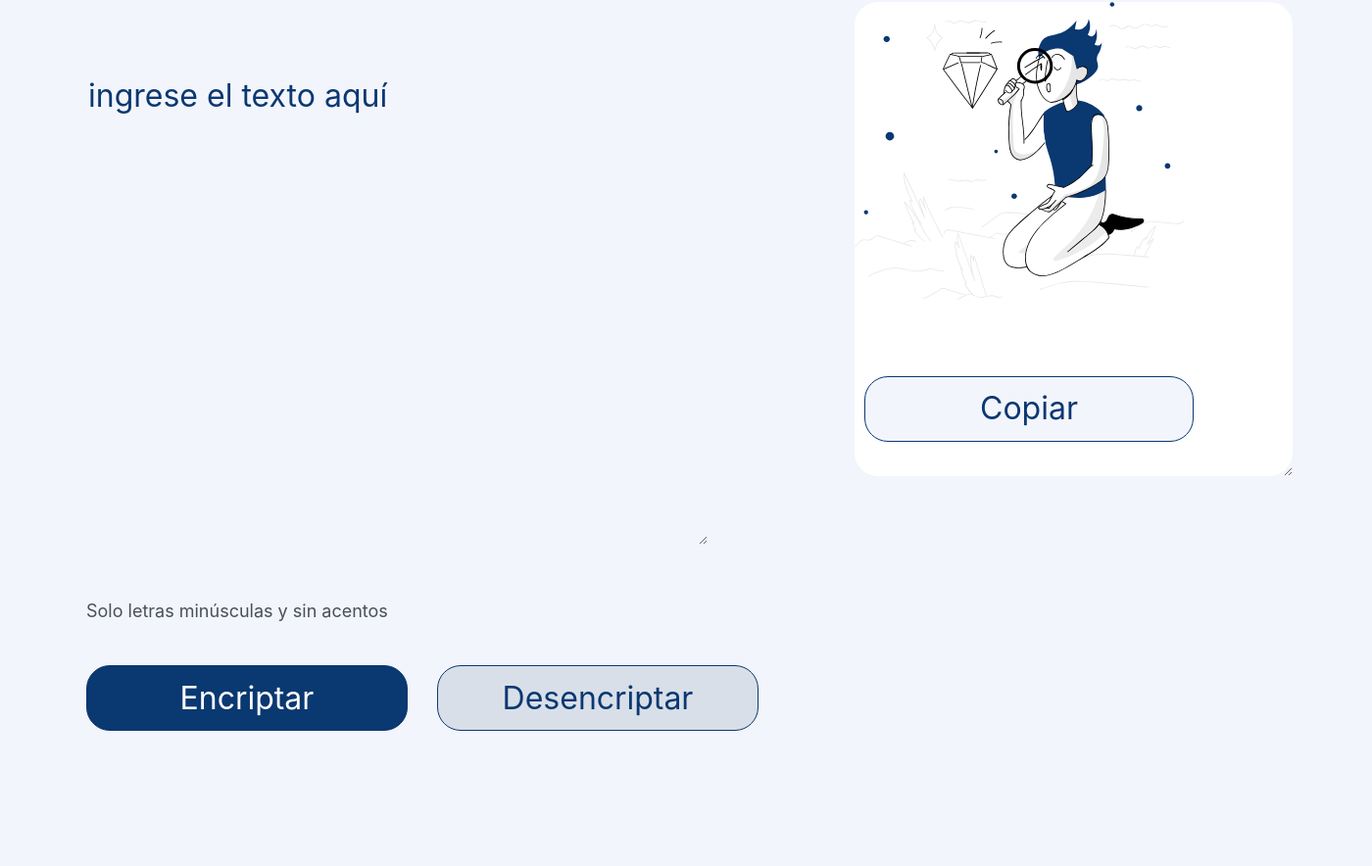
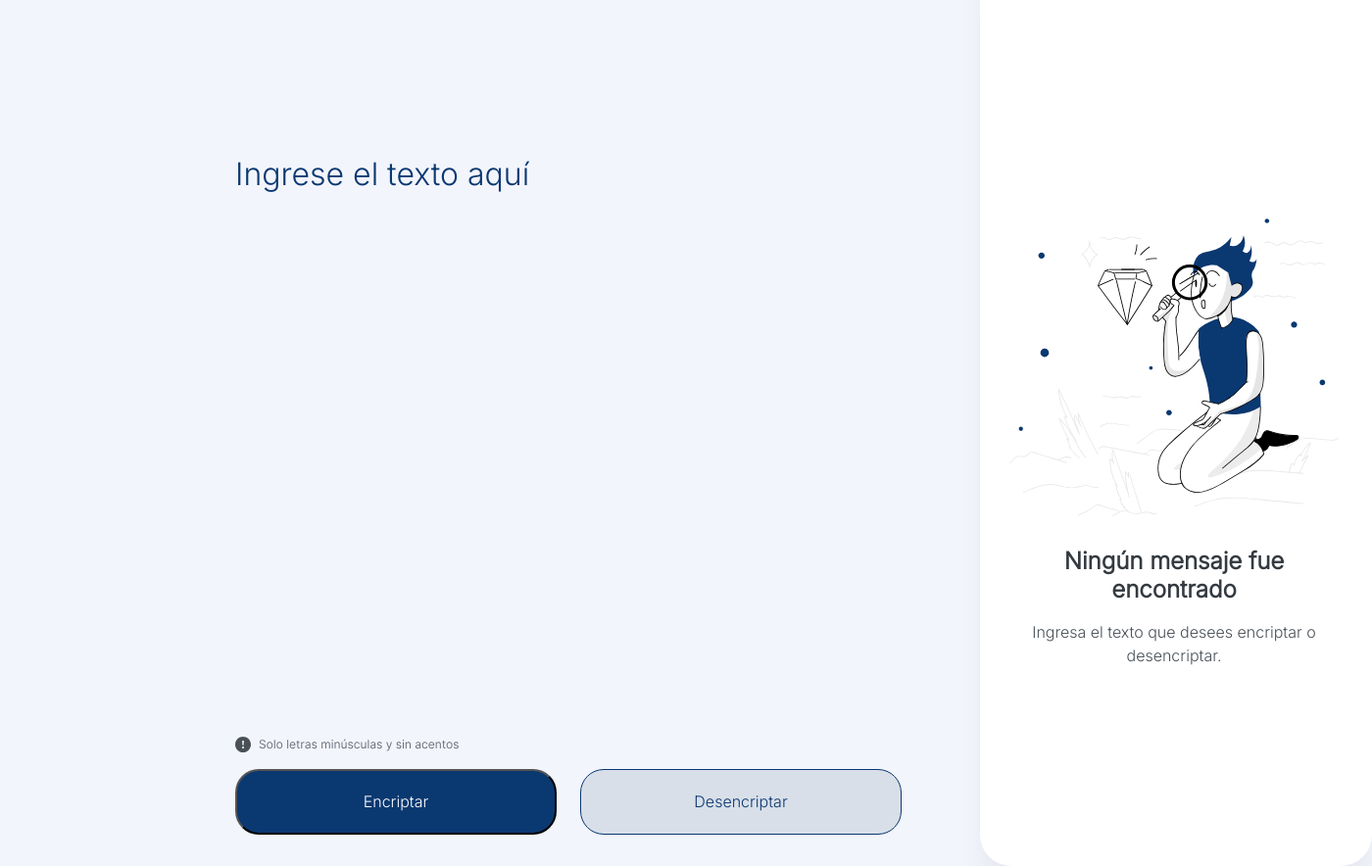
Before and after one commit to iHectorU/encriptador, a plain HTML site: page index.html in a window 1280 px wide. Shown: the part 100-984 px from the top of the page at 98% size, 1400 px wide, since content can reach past the window. Before the commit the page ends 926 px from the top, so only its background shows below. Drawn offline with Linux system fonts and the light colour scheme.

Commit message:
Actualización de archivos index y estilos

```diff
--- a/css/estilos.css
+++ b/css/estilos.css
@@ -1,94 +1,180 @@
 * {
+    margin: 0;
+    padding: 0;
+    /* background: #F3F5FC; */
+}
+
+body {
     background: #F3F5FC;
+}
+
+.logo {
+    margin-top: 40px;
+    margin-left: 40px;
+
+}
+
+.contenedor {
+    display: flex;
+}
+
+.textoIngresado {
+    width: 577px;
+    height: 48px;
+    margin-top: 168px;
+    margin-left: 240px;
+    position: absolute;
+    border: none;
+    background: none;
+}
+
+input::placeholder {
+    color: #0A3871;
     font-family: 'Inter';
+    font-style: normal;
     font-weight: 400;
     font-size: 32px;
     line-height: 150%;
 }
 
-.logo {
-     padding-top: 10px;
-     margin-left: 10px;
-     width: 10%;
-}
+.advertencia {
+    display: flex;
+    flex-direction: row;
+    align-items: center;
+    padding: 0px;
+    gap: 8px;
 
-main {
-    display: flex;
-    margin-bottom: 80px;
-    margin-left: 80px;
-}
+    position: absolute;
+    width: 229px;
+    height: 18px;
+    left: 240px;
+    top: 851px;
 
-.text-area {
-    border: none;
-    color: #0a3871;
-    margin-top: 90px;
-    text-transform: lowercase;
-}
-
-::placeholder {
-    color: #0a3871;
-}
-
-.text-area:focus {
-    outline: none;
-}
-
-.mensaje {
-    background: #FFFFFF;
-    background-image: url("../imagenes/Muñeco.svg");
-    background-repeat: no-repeat;
-    border: none;
-    border-radius: 24px;
-    color: #0a3871;
-    margin-left: 98px;
-    margin-top: 20px;
-    padding-left: 20px;
-    position: fixed;
-}
-
-.mensaje:focus {
-    outline: none;
 }
 
 .botones {
     display: flex;
-    margin-top: 18px;
+    flex-direction: row;
+    align-items: flex-start;
+    padding: 0px;
+    gap: 24px;
+
+    position: absolute;
+    width: 680px;
+    height: 67px;
+    left: 240px;
+    top: 885px;
+
 }
 
-.btn-encriptar {
-    background-color: #0a3871;
-    border: 1px solid #0a3871;
+.boton-encriptar {
+    width: 328px;
+    height: 67px;
+
+    background: #0A3871;
     border-radius: 24px;
+    text-align: center;
+
+    flex: none;
+    order: 0;
+    flex-grow: 0;
+
     color: #FFFFFF;
-    cursor: pointer;
-    height: 67px;
-    width: 328px;
+    font-family: 'Inter';
+    font-style: normal;
+    font-weight: 400;
+    font-size: 16px;
+    line-height: 19px;
+    text-align: center;
+
 }
 
-.btn-desencriptar {
-    background: #d8dfe8;
-    border: 1px solid #0a3871;
+.boton-desencriptar {
+    width: 328px;
+    height: 67px;
+
+    background: #D8DFE8;
+    border: 1px solid #0A3871;
     border-radius: 24px;
-    color: #0a3871;
-    cursor: pointer;
-    height: 67px;
-    margin-left: 30px;
-    width: 328px;
+
+    color: #0A3871;
+    font-family: 'Inter';
+    font-style: normal;
+    font-weight: 400;
+    font-size: 16px;
+    line-height: 19px;
+    text-align: center;
 }
 
-.btn-copiar {
-    border: 1px solid #0a3871;
-    border-radius: 24px;
-    color: #0a3871;
-    cursor: pointer;
-    height: 67px;
-    margin-left: 108px;
-    margin-top: 402px;
+.rectangulo {
+    position: absolute;
+    width: 400px;
+    height: 944px;
+    left: 1000px;
+    top: 40px;
+    background: #FFFFFF;
+    box-shadow: 0px 24px 32px -8px rgba(0, 0, 0, 0.08);
+    border-radius: 32px;
+}
+
+.muñeco {
     position: absolute;
     width: 336px;
+    height: 304px;
+    left: 30px;
+    top: 283px;
+    background: none;
 }
 
-.info {
+.cajaTextos {
+    display: flex;
+    flex-direction: column;
+    align-items: flex-start;
+    padding: 0px;
+    gap: 16px;
+
+    position: absolute;
+    width: 336px;
+    height: 122px;
+    left: 30px;
+    top: 619px;
+    background: none;
+}
+
+.texto1 {
+    width: 336px;
+    height: 58px;
+
+    font-family: 'Inter';
+    font-style: normal;
+    font-weight: 700;
+    font-size: 24px;
+    line-height: 120%;
+
+    text-align: center;
+    color: #343A40;
+
+    flex: none;
+    order: 0;
+    align-self: stretch;
+    flex-grow: 0;
+}
+
+.texto2 {
+    width: 336px;
+    height: 48px;
+
+    font-family: 'Inter';
+    font-style: normal;
+    font-weight: 400;
+    font-size: 16px;
+    line-height: 150%;
+
+    text-align: center;
     color: #495057;
-    font-size: 18px;
+
+    flex: none;
+    order: 1;
+    align-self: stretch;
+    flex-grow: 0;
 }
--- a/css/reset.css
+++ /dev/null
@@ -1,48 +0,0 @@
-/* http://meyerweb.com/eric/tools/css/reset/
-   v2.0 | 20110126
-   License: none (public domain)
-*/
-
-html, body, div, span, applet, object, iframe,
-h1, h2, h3, h4, h5, h6, p, blockquote, pre,
-a, abbr, acronym, address, big, cite, code,
-del, dfn, em, img, ins, kbd, q, s, samp,
-small, strike, strong, sub, sup, tt, var,
-b, u, i, center,
-dl, dt, dd, ol, ul, li,
-fieldset, form, label, legend,
-table, caption, tbody, tfoot, thead, tr, th, td,
-article, aside, canvas, details, embed,
-figure, figcaption, footer, header, hgroup,
-menu, nav, output, ruby, section, summary,
-time, mark, audio, video {
-	margin: 0;
-	padding: 0;
-	border: 0;
-	font-size: 100%;
-	font: inherit;
-	vertical-align: baseline;
-}
-/* HTML5 display-role reset for older browsers */
-article, aside, details, figcaption, figure,
-footer, header, hgroup, menu, nav, section {
-	display: block;
-}
-body {
-	line-height: 1;
-}
-ol, ul {
-	list-style: none;
-}
-blockquote, q {
-	quotes: none;
-}
-blockquote:before, blockquote:after,
-q:before, q:after {
-	content: '';
-	content: none;
-}
-table {
-	border-collapse: collapse;
-	border-spacing: 0;
-}
--- a/index.html
+++ b/index.html
@@ -2,34 +2,36 @@
 <html lang="es">
 <head>
     <meta charset="UTF-8">
-    <title>Encriptador</title>
-    <!--<link rel="stylesheet" href="css/reset.css"> -->
+    <meta http-equiv="X-UA-Compatible" content="IE=edge">
+    <meta name="viewport" content="width=device-width, initial-scale=1.0">
     <link rel="stylesheet" href="css/estilos.css">
     <link rel="preconnect" href="https://fonts.googleapis.com">
     <link rel="preconnect" href="https://fonts.gstatic.com" crossorigin>
-    <link href="https://fonts.googleapis.com/css2?family=Montserrat:wght@300&display=swap" rel="stylesheet">
+    <link href="https://fonts.googleapis.com/css2?family=Inter:wght@300&display=swap" rel="stylesheet">
+    <title>Encriptador</title>
 </head>
 <body>
     <header>
         <img src="imagenes/Logo.svg" alt="Logo de Alura" class="logo">
     </header>
-    <main>
-        <secton>
-            <textarea cols="30" rows="10" class="text-area" placeholder="Ingrese el texto aquí"></textarea>
-            <div>
-                <h6 class="info">Solo letras minúsculas y sin acentos</h6>
+    <main class="contenedor">
+        <section class="s1">
+            <input type="text" class="textoIngresado" placeholder="Ingrese el texto aquí">
+            <img src="imagenes/advertencia.svg" alt="" class="advertencia">
+            <div class="botones">
+                <button class="boton-encriptar" value="Encriptar">Encriptar</button>
+                <button class="boton-desencriptar">Desencriptar</button>
             </div>
-            <div class="botones">
-                <button class="btn-encriptar">Encriptar</button>
-                <button class="btn-desencriptar">Desencriptar</button>
+
+        </section>
+        <section class="rectangulo">
+            <img src="imagenes/Muñeco.svg" alt="" class="muñeco">
+            <div class="cajaTextos">
+                <p class="texto1">Ningún mensaje fue encontrado</p>
+                <p class="texto2">Ingresa el texto que desees encriptar o desencriptar.</p>
             </div>
-        </secton>
-        <secton>
-            <textarea cols="20" rows="10" class="mensaje"></textarea>
-            <div>
-                <button class="btn-copiar">Copiar</button>
-            </div>
-        </secton>
+        </section>
     </main>
+    <footer></footer>
 </body>
 </html>
```
Also changed, not shown: imagenes/advertencia.svg (added).
